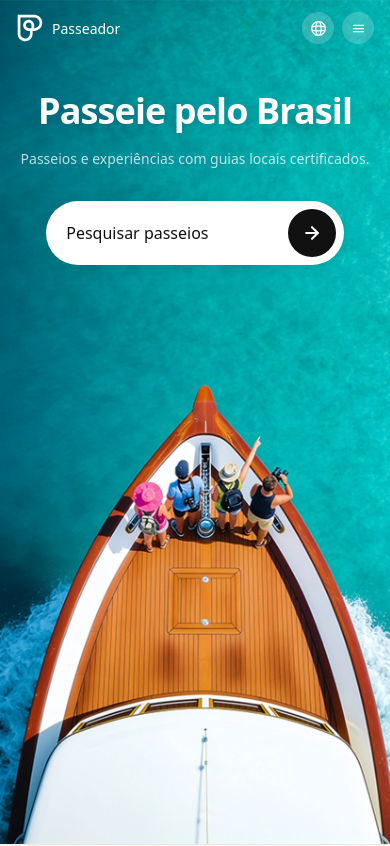
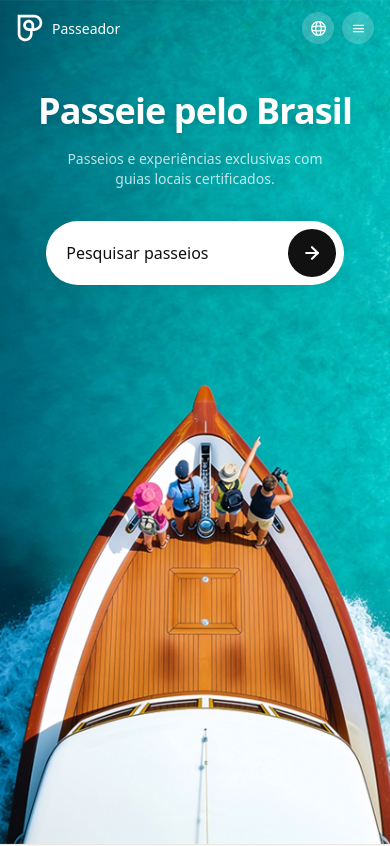
Before and after one commit to Huendelx/Tour-Porto-Seguro, a Next.js app: page / in a window 390 px wide. Shown: the top 846 px of the page. Built offline with nearby package versions, Linux system fonts and the light colour scheme.

Commit message:
fix: hero subtitle texto + largura mobile 2 linhas
Co-Authored-By: Claude Sonnet 4.6 <noreply@anthropic.com>

```diff
--- a/src/components/Hero.tsx
+++ b/src/components/Hero.tsx
@@ -18,8 +18,8 @@ export default function Hero() {
         <h1 className="text-4xl md:text-6xl font-semibold text-white text-center leading-tight tracking-tight drop-shadow-lg whitespace-nowrap">
           Passeie pelo Brasil
         </h1>
-        <p className="text-sm text-white/75 text-center max-w-md -mt-4">
-          Passeios e experiências com guias locais certificados.
+        <p className="text-sm text-white/75 text-center max-w-[17rem] md:max-w-md -mt-4">
+          Passeios e experiências exclusivas com guias locais certificados.
         </p>
         <TourSearchBar />
       </div>
```
